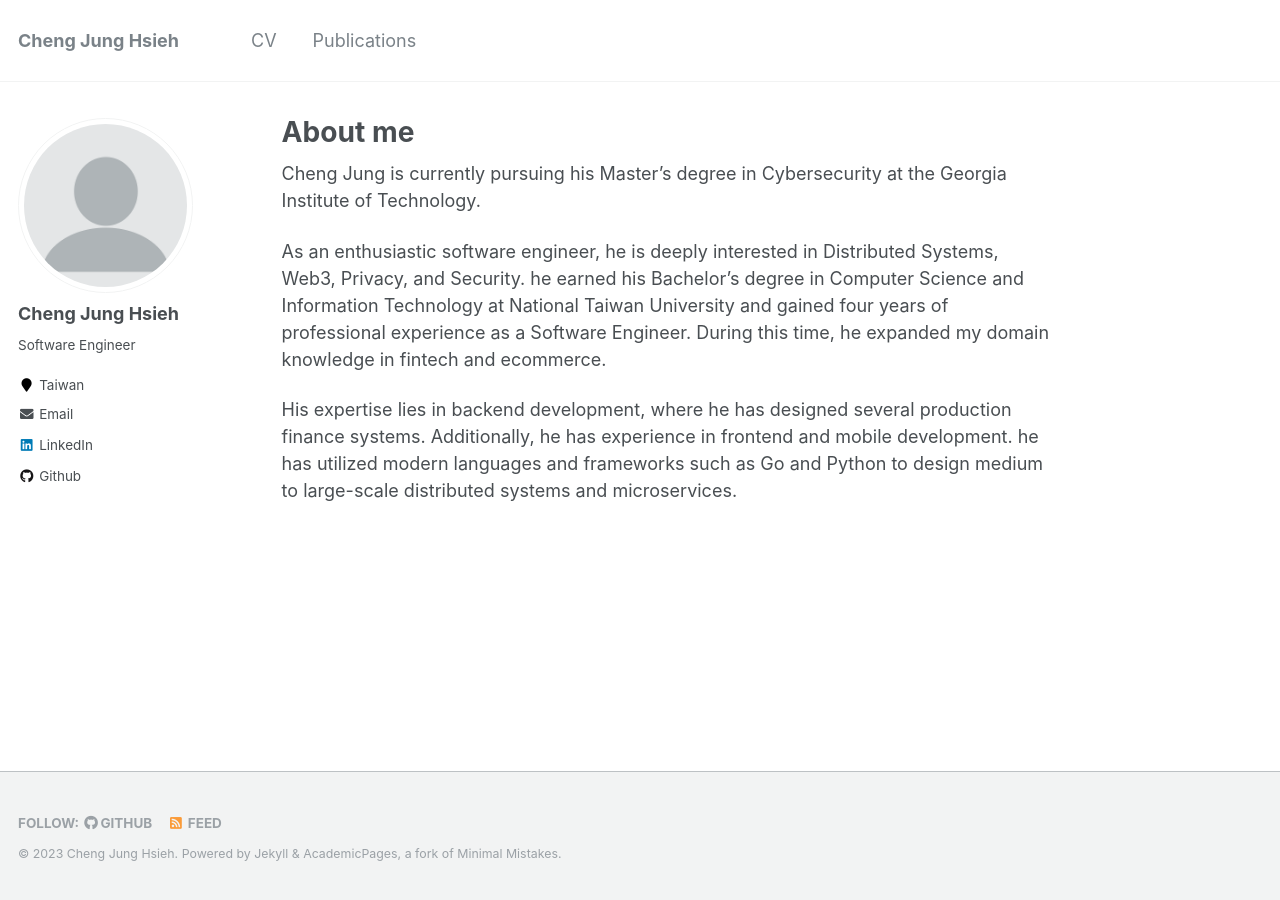
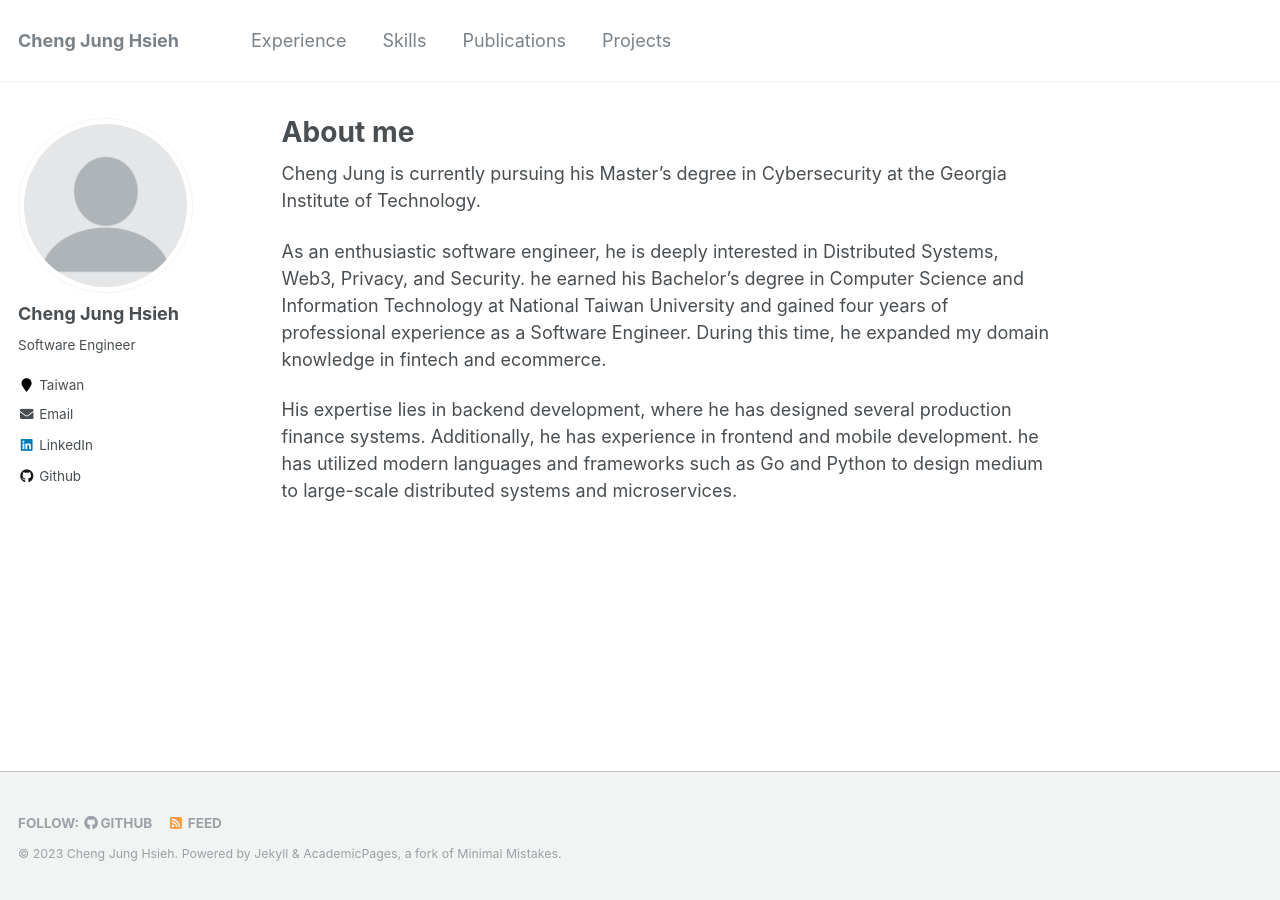
Before and after one commit to chengjunghsieh/chengjunghsieh.github.io, a Jekyll site: the page built from _pages/about.md, in a window 1280 px wide. Built offline with Jekyll 4.4.1, drawn with Linux system fonts in a browser that asks for light colours.

Commit message:
Update Navigation

```diff
--- a/_data/navigation.yml
+++ b/_data/navigation.yml
@@ -1,10 +1,16 @@
 # main links links
 main:
-  - title: "CV"
-    url: /cv/
+  - title: "Experience"
+    url: /experience/
+
+  - title: "Skills"
+    url: /skills/
 
   - title: "Publications"
     url: /publications/
+
+  - title: "Projects"
+    url: /projects/
 
   # - title: "Talks"
   #   url: /talks/
```
